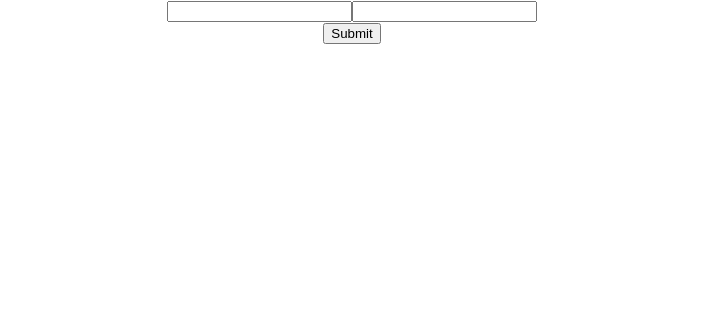
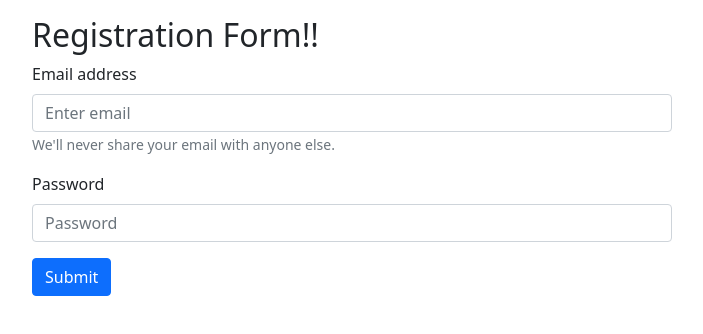
Before and after one commit to anamul01988/firebase-authentication-practice2-gmail-pass-auth, a React (Create React App) app: page / in a window 1280 px wide. Shown: the top 334 px of the page, without its empty margins (288-991 px from the left). Built offline with nearby package versions, Linux system fonts and the light colour scheme.

Commit message:
react bootstrap form added

```diff
--- a/src/App.css
+++ b/src/App.css
@@ -1,6 +1,3 @@
-.App {
-  text-align: center;
-}
 
 .App-logo {
   height: 40vmin;
--- a/src/App.js
+++ b/src/App.js
@@ -1,27 +1,55 @@
 import { getAuth } from "firebase/auth";
-import './App.css';
+import "bootstrap/dist/css/bootstrap.min.css";
+import "./App.css";
 import app from "./firebase-init";
+import Form from "react-bootstrap/Form";
+import Button from "react-bootstrap/Button";
+
 const auth = getAuth(app);
 function App() {
-  const hadleEmailBlur = e =>{ //ekta parameter er jonno na dile o cholto
-    console.log(e.target.value)
-  }
-  const hadlePasswordBlur = e =>{ //ekta parameter er jonno na dile o cholto
-    console.log(e.target.value)
-  }
+  const hadleEmailBlur = (e) => {
+    //ekta parameter er jonno na dile o cholto
+    console.log(e.target.value);
+  };
+  const hadlePasswordBlur = (e) => {
+    //ekta parameter er jonno na dile o cholto
+    console.log(e.target.value);
+  };
 
-  const handleFormSubmit = e =>{
-    console.log("submitted")
+  const handleFormSubmit = (e) => {
+    console.log("submitted");
     e.preventDefault();
-  }
+  };
   return (
-    <div className="App">
-       <form onSubmit={handleFormSubmit}>
+    <div >
+      {/* <form onSubmit={handleFormSubmit}>
            <input onBlur={hadleEmailBlur} type="email" />
            <input onBlur={hadlePasswordBlur} type="password" name="" id="" />
            <br />
            <input type="submit"  vlaue="login" name="" id="" />
-       </form>
+       </form> */}
+
+     <div className="registration w-50 mx-auto mt-3">
+      <h2>Registration Form!! </h2>
+     <Form onSubmit={handleFormSubmit}>
+        <Form.Group className="mb-3" controlId="formBasicEmail">
+          <Form.Label>Email address</Form.Label>
+          <Form.Control onBlur={hadleEmailBlur} type="email" placeholder="Enter email" />
+          <Form.Text className="text-muted">
+            We'll never share your email with anyone else.
+          </Form.Text>
+        </Form.Group>
+
+        <Form.Group className="mb-3" controlId="formBasicPassword">
+          <Form.Label>Password</Form.Label>
+          <Form.Control onBlur={hadlePasswordBlur} type="password" placeholder="Password" />
+        </Form.Group>
+
+        <Button variant="primary" type="submit">
+          Submit
+        </Button>
+      </Form>
+     </div>
     </div>
   );
 }
```
